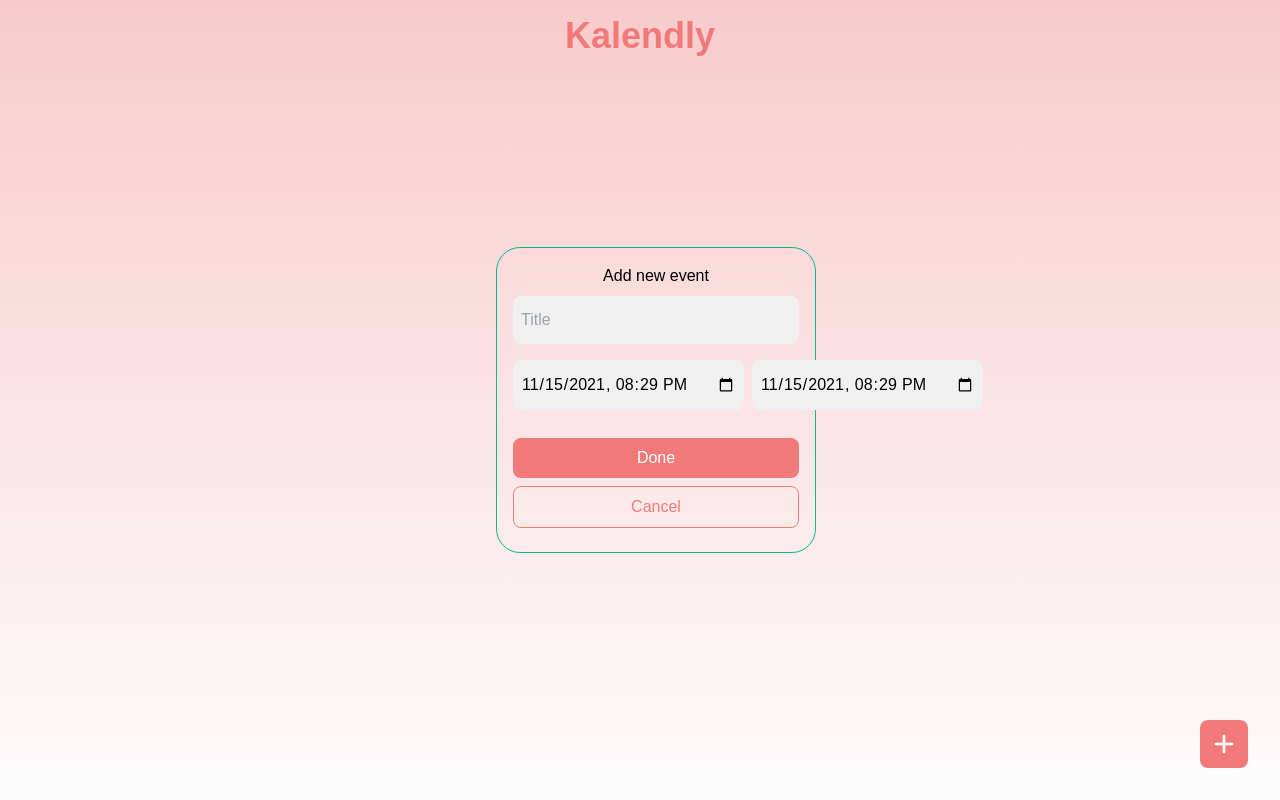
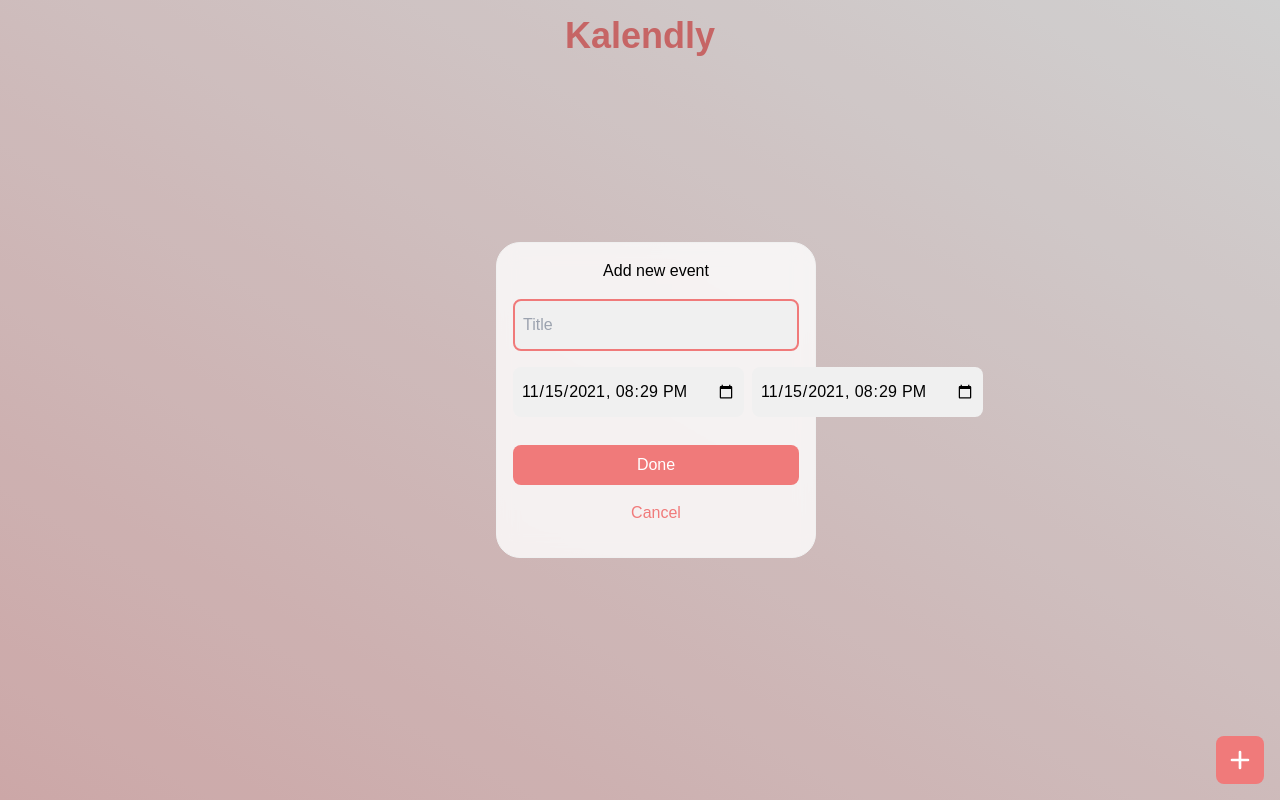
Before and after one commit to DanishOnGit/calendar, a React (Create React App) app: page / in a window 1280 px wide. Both pictures are taken after a click on the button 1224 px from the left and 744 px from the top of the page. Built offline with nearby package versions, Linux system fonts and the light colour scheme.

Commit message:
style:event modal

```diff
--- a/src/App.js
+++ b/src/App.js
@@ -8,9 +8,10 @@ function App() {
   const [showModal, setShowModal] = useState(false);
   const sortedEvents = getSortedEvents(events);
   const themes = ["green", "blue", "orange"];
+
   return (
     <div className="App p-4 max-w-xl mx-auto">
-      <h1 className="app-title text-red-800 text-4xl text-center font-extrabold"> Kalendly </h1>
+      <h1 className="app-title mb-5 sm:mb-8 text-red-800 text-4xl text-center font-extrabold"> Kalendly </h1>
       <CreateEvent
         setEvents={setEvents}
         showModal={showModal}
@@ -29,7 +30,7 @@ function App() {
 
       <button
         onClick={() => setShowModal(true)}
-        className="z-10 add-event absolute bottom-3 right-3 rounded-lg p-2 text-white"
+        className="z-10 add-event absolute bottom-4 right-4 rounded-lg p-2 text-white"
       >
         <svg
           class="w-8 h-8"
--- a/src/components/CreateEvent.jsx
+++ b/src/components/CreateEvent.jsx
@@ -1,5 +1,5 @@
 import moment from "moment";
-import { useState } from "react";
+import { useEffect, useRef, useState } from "react";
 import { v4 as uuidv4 } from "uuid";
 export const CreateEvent = ({ setEvents, showModal, setShowModal }) => {
   const [title, setTitle] = useState("");
@@ -7,8 +7,9 @@ export const CreateEvent = ({ setEvents, showModal, setShowModal }) => {
   const [startTime, setStartTime] = useState(
     moment().format("YYYY-MM-DDTHH:mm")
   );
+  const [endTime, setEndTime] = useState(moment().format("YYYY-MM-DDTHH:mm"));
 
-  const [endTime, setEndTime] = useState(moment().format("YYYY-MM-DDTHH:mm"));
+  const titleRef = useRef(null);
 
   function addEvent() {
     setEvents((prev) => [...prev, { id: uuidv4(), title, startTime, endTime }]);
@@ -16,19 +17,24 @@ export const CreateEvent = ({ setEvents, showModal, setShowModal }) => {
     setShowModal(false);
   }
   function cancelEventAddition() {
+    setTitle("");
     setShowModal(false);
   }
+  useEffect(() => {
+    titleRef.current?.focus();
+  });
   return (
-    <div>
+    <div className={showModal ? "modal-wrapper" : "hidden"}>
       <div
         className={
           showModal
-            ? "event-modal block p-4 p mx-2 sm:mx-4  max-w-xs w-full rounded-3xl border border-green-500 text-center"
+            ? "event-modal bg-white bg-opacity-80 block p-4 p mx-2 sm:mx-4  max-w-xs w-full rounded-3xl text-center"
             : "hidden p-2 mx-2 sm:mx-4 event-modal max-w-xs w-full"
         }
       >
-        <h2>Add new event</h2>
+        <h2 className="mb-4">Add new event</h2>
         <input
+          ref={titleRef}
           value={title}
           className="px-2 py-3 my-2 block w-full focus:outline-none rounded-lg"
           type="text"
@@ -60,7 +66,7 @@ export const CreateEvent = ({ setEvents, showModal, setShowModal }) => {
         </button>
         <button
           onClick={cancelEventAddition}
-          className="sec-btn block border border-green-500 px-5 py-2 my-2 text-green-500 rounded-lg min-w-full"
+          className="sec-btn block px-5 py-2 my-2 rounded-lg min-w-full"
         >
           Cancel
         </button>
--- a/src/index.css
+++ b/src/index.css
@@ -1,31 +1,47 @@
 @tailwind base;
 @tailwind components;
 @tailwind utilities;
-@import url('https://fonts.googleapis.com/css2?family=Poppins:wght@100;200;300;500;600;700&display=swap');
-:root{
-  --pri-color:rgb(240,122,122);
-  --grey-color:rgb(240,240,240)
+@import url("https://fonts.googleapis.com/css2?family=Poppins:wght@100;200;300;500;600;700&display=swap");
+:root {
+  --pri-color: rgb(240, 122, 122);
+  --grey-color: rgb(240, 240, 240);
 }
 body {
   margin: 0;
-  font-family: 'Poppins', sans-serif;
+  font-family: "Poppins", sans-serif;
   -webkit-font-smoothing: antialiased;
   -moz-osx-font-smoothing: grayscale;
-  background: var(--pri-color);  /* fallback for old browsers */
-  background: -webkit-linear-gradient(to bottom, rgb(248, 203, 203), rgb(252, 252, 252));  /* Chrome 10-25, Safari 5.1-6 */
-  background: linear-gradient(to bottom, rgb(248, 203, 203), rgb(252, 252, 252)); /* W3C, IE 10+/ Edge, Firefox 16+, Chrome 26+, Opera 12+, Safari 7+ */
+  background: var(--pri-color); /* fallback for old browsers */
+  background: -webkit-linear-gradient(
+    30deg,
+    rgb(248, 203, 203),
+    rgb(252, 252, 252)
+  ); /* Chrome 10-25, Safari 5.1-6 */
+  background: linear-gradient(
+    30deg,
+    rgb(248, 203, 203),
+    rgb(252, 252, 252)
+  ); /* W3C, IE 10+/ Edge, Firefox 16+, Chrome 26+, Opera 12+, Safari 7+ */
   min-height: 100vh;
 }
 
-.app-title{
+.app-title {
   color: var(--pri-color);
 }
 
-input{
+input {
   background-color: var(--grey-color);
 }
-input:focus{
-border: 2px solid var(--pri-color) ;
+input:focus {
+  border: 2px solid var(--pri-color);
+}
+.modal-wrapper {
+  background-color: rgba(0, 0, 0, 0.178);
+  position: absolute;
+  inset: 0;
+  min-height: 100vh;
+  min-width: 100vw;
+
 }
 .event-modal {
   position: absolute;
@@ -33,33 +49,31 @@ border: 2px solid var(--pri-color) ;
   left: 50%;
   transform: translate(-50%, -50%);
   backdrop-filter: blur(10px);
+  border: 1px solid var(--grey-color);
 }
 .add-event {
-  position: absolute;
-  bottom: 2rem;
-  right: 2rem;
   background-color: var(--pri-color);
 }
-.pri-btn{
+.pri-btn {
   background-color: var(--pri-color);
   color: white;
 }
-.sec-btn{
-  border: 1px solid var(--pri-color);
+.sec-btn {
+  /* border: 1px solid var(--pri-color); */
   color: var(--pri-color);
 }
 .green-theme {
-  background-color: rgb(220,252,239);
-  border-left:0.35rem solid rgb(101,224,172);
-  color: rgb(84,152,124);
+  background-color: rgb(208, 252, 234);
+  border-left: 0.35rem solid rgb(101, 224, 172);
+  color: rgb(84, 152, 124);
 }
-.blue-theme{
-  background-color: rgb(220,240,252);
-  border-left:0.35rem solid rgb(101,165,224);
-  color: rgb(72,99,143);
+.blue-theme {
+  background-color: rgb(220, 240, 252);
+  border-left: 0.35rem solid rgb(101, 165, 224);
+  color: rgb(72, 99, 143);
 }
-.orange-theme{
-  background-color: rgb(252,235,220);
-  border-left:0.35rem solid rgb(253,152,0);
-  color: rgb(235,163,98);
+.orange-theme {
+  background-color: rgb(252, 235, 220);
+  border-left: 0.35rem solid rgb(253, 152, 0);
+  color: rgb(235, 163, 98);
 }
```
